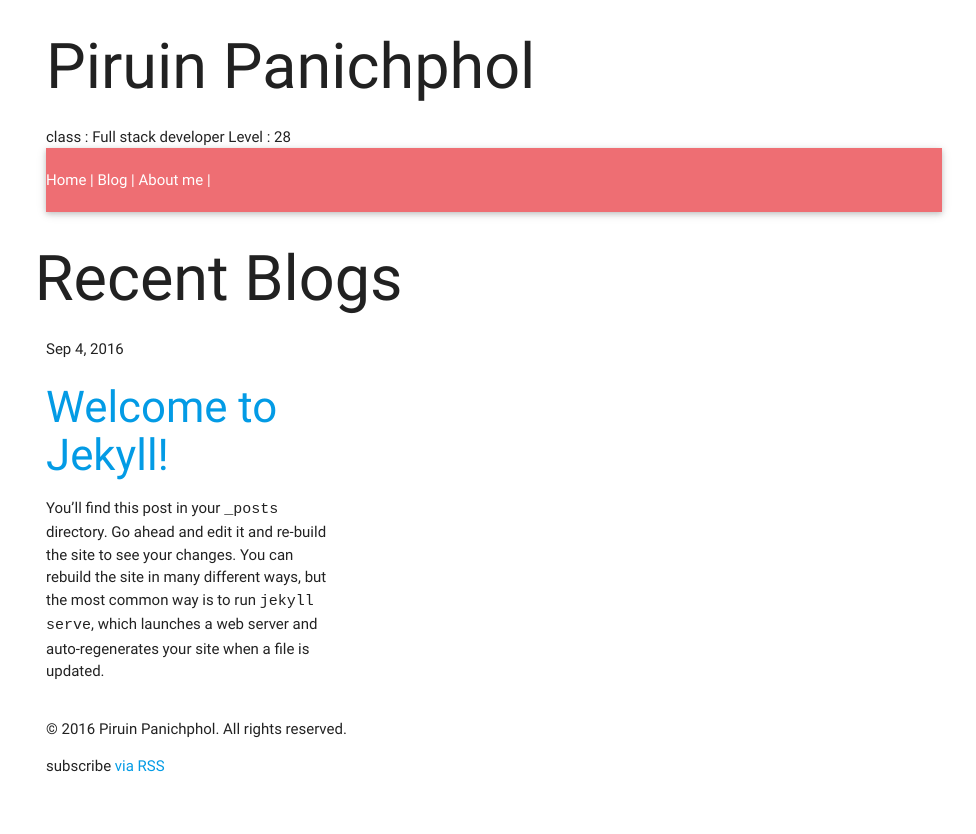
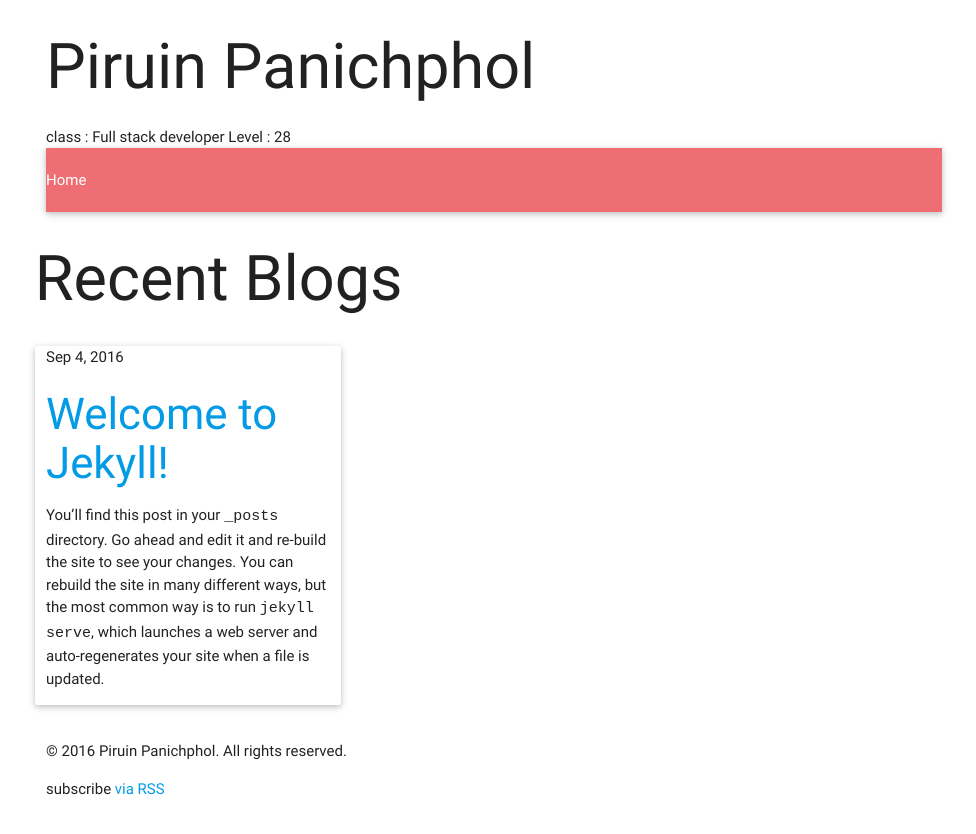
Before and after one commit to piruin/piruin.github.io, a Jekyll site: the page built from index.html, in a window 1280 px wide. Shown: the top 834 px of the page, without its empty margins (146-1122 px from the left). Built offline with Jekyll 4.4.1, drawn with Linux system fonts in a browser that asks for light colours; nearby versions of some CDN libraries.

Commit message:
each recent blog item is card

```diff
--- a/_includes/nav.html
+++ b/_includes/nav.html
@@ -1,5 +1,3 @@
 <nav>
-  <a href="/">Home</a> |
-  <a href="/blog.html">Blog</a> |
-  <a href="/about-me.html">About me</a> |
+  <a href="/">Home</a>
 </nav>
--- a/index.html
+++ b/index.html
@@ -5,7 +5,7 @@ layout: default
 <section class="blog row">
 <h1>Recent Blogs</h1>
 {% for post in site.posts limit:3 %}
-  <article class="col s4">
+  <article class="col s4 card-panel hoverable">
     <span class="post-meta">{{ post.date | date: "%b %-d, %Y" }}</span>
     <h3><a class="post-link" href="{{ post.url | prepend: site.baseurl }}">{{ post.title | escape }}</a></h3>
     {{ post.excerpt }}
```
